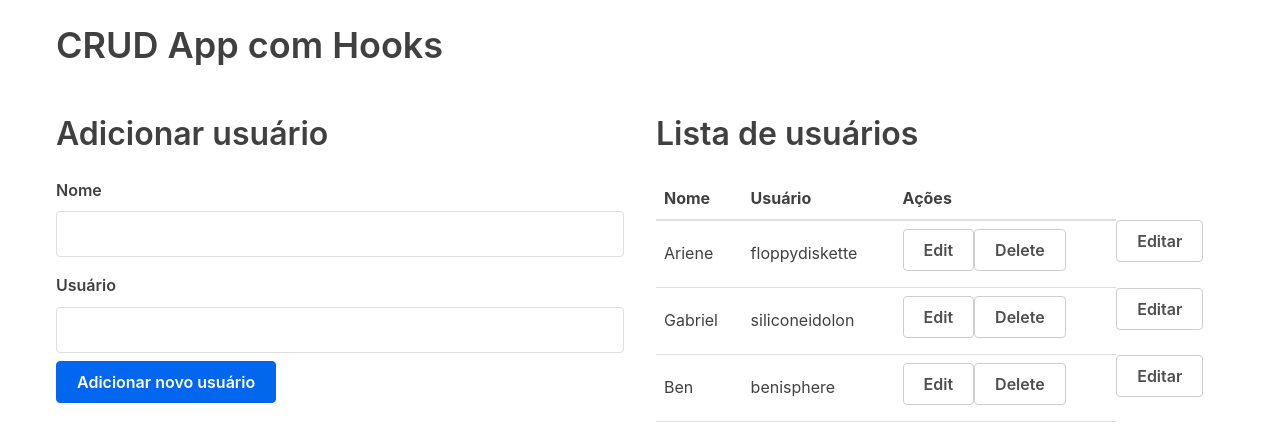
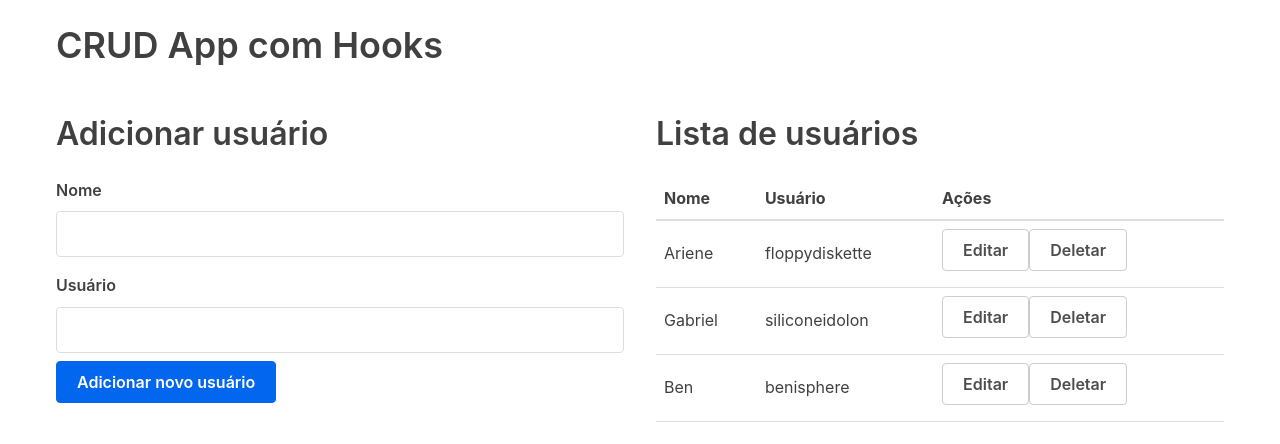
Before and after one commit to Lazaro84-alv/CRUD-App-in-React-with-Hooks, a React (Create React App) app: page / in a window 1280 px wide. Shown: the top 444 px of the page. Built offline with nearby package versions, Linux system fonts and the light colour scheme.

Commit message:
Versão final

```diff
--- a/src/forms/EditUserForm.js
+++ b/src/forms/EditUserForm.js
@@ -1,4 +1,4 @@
-import React, { useState } from 'react'
+import React, { useState, useEffect } from 'react'
 
 const EditUserForm = (props) => {
     const [user, setUser] = useState(props.currentUser)
@@ -9,6 +9,10 @@ const EditUserForm = (props) => {
         setUser({ ...user, [name]: value })
 
     }
+
+    useEffect(() => {
+        setUser(props.currentUser)
+    }, [props])
 
     return (
         <form
--- a/src/tables/UserTable.js
+++ b/src/tables/UserTable.js
@@ -14,18 +14,17 @@ const UserTable = (props) => (
                     <td>{user.name}</td>
                     <td>{user.username}</td>
                     <td>
-                    <button className="button muted-button">Edit</button>
-                    <button
-                        onClick={() => { props.deleteUser(user.id) }}
-                        className="button muted-button"
-                    >Delete</button>
-                    </td>
                     <button
                         onClick={() => { props.editRow(user) }}
                         className="button muted-button"
                     >
                         Editar
                     </button>
+                    <button
+                        onClick={() => { props.deleteUser(user.id) }}
+                        className="button muted-button"
+                    >Deletar</button>
+                    </td>
                 </tr>
                 ))
             ) : (
```
